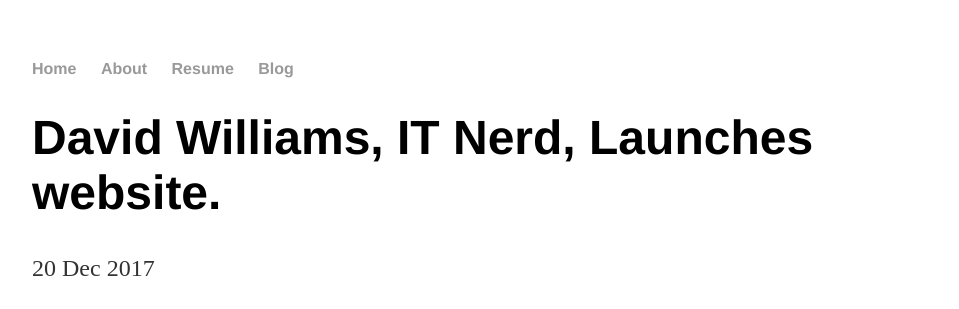
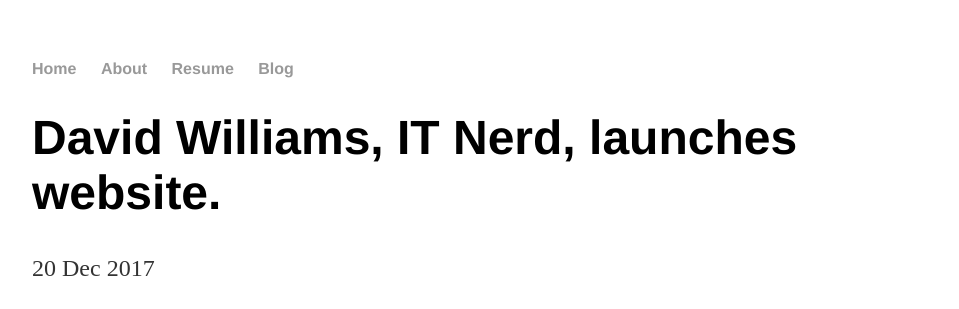
Before and after one commit to dwilliamhouston/dwilliamhouston.github.io, a Jekyll site: the page built from _posts/2017-12-20-David Williams GitHub-Site-Launched.md, in a window 1280 px wide. Shown: the top 309 px of the page, without its empty margins (160-1119 px from the left). Built offline with Jekyll 4.4.1, drawn with Linux system fonts in a browser that asks for light colours.

```diff
--- a/_posts/2017-12-20-David Williams GitHub-Site-Launched.md
+++ b/_posts/2017-12-20-David Williams GitHub-Site-Launched.md
@@ -1,6 +1,6 @@
 ---
 layout: posts
-title: "David Williams, IT Nerd, Launches website."
+title: "David Williams, IT Nerd, launches website."
 date: 2017-12-20
 ---
 
```
